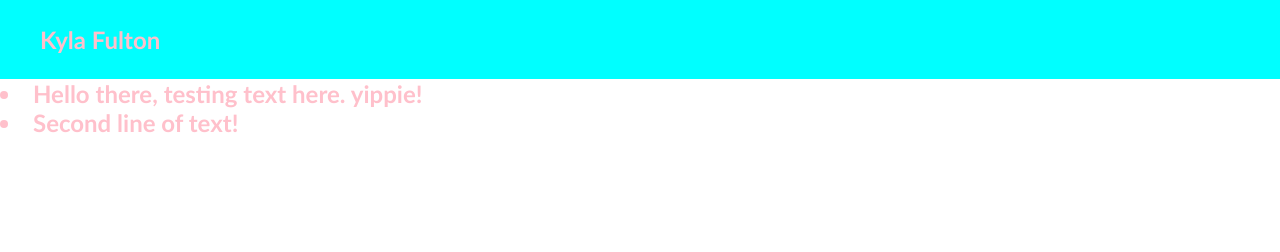
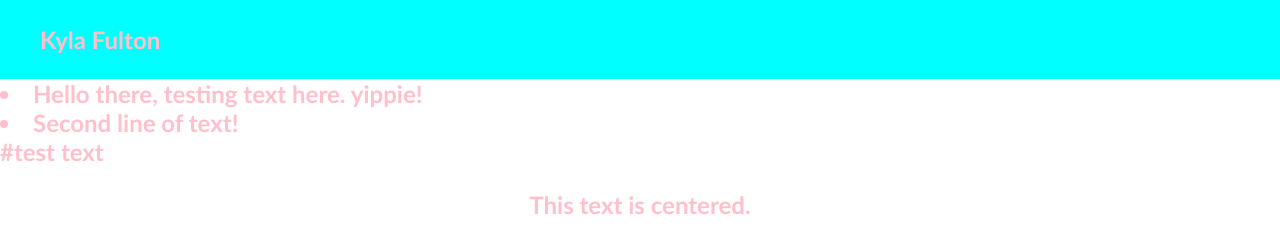
Before and after one commit to Todokicat/todokicat.github.io, a plain HTML site: page index.html in a window 1280 px wide. Drawn offline with Linux system fonts and the light colour scheme.

Commit message:
test text

```diff
--- a/index.html
+++ b/index.html
@@ -17,3 +17,26 @@
     <li>Hello there, testing text here. yippie!</li>
     <li>Second line of text!</li>
 </html>
+
+#test text
+
+<!DOCTYPE html>
+<html lang="en">
+<head>
+  <meta charset="UTF-8">
+  <meta name="viewport" content="width=device-width, initial-scale=1.0">
+  <title>Centered Text</title>
+  <style>
+    .centered-text {
+      text-align: center;
+    }
+  </style>
+</head>
+<body>
+
+<div class="centered-text">
+  <p>This text is centered.</p>
+</div>
+
+</body>
+</html>
```
